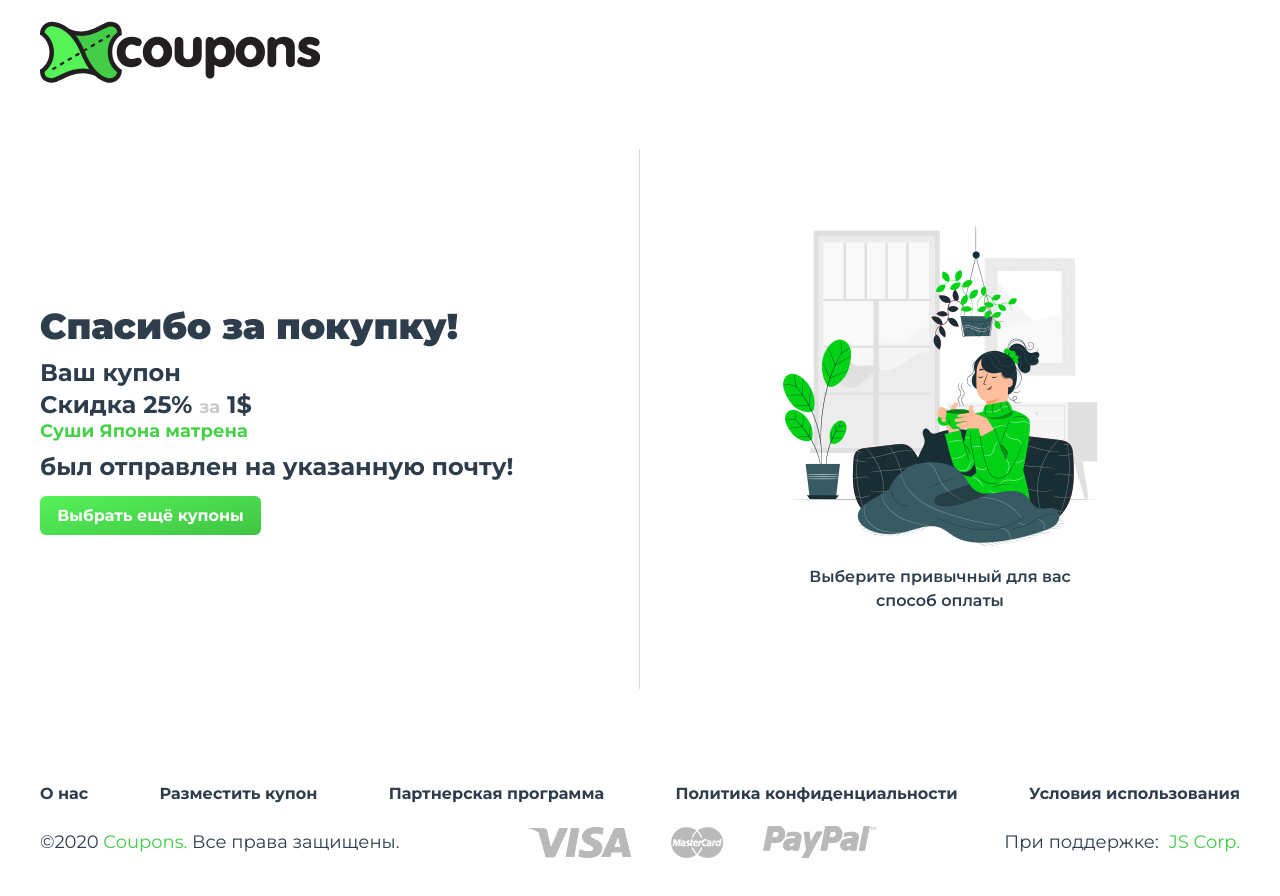
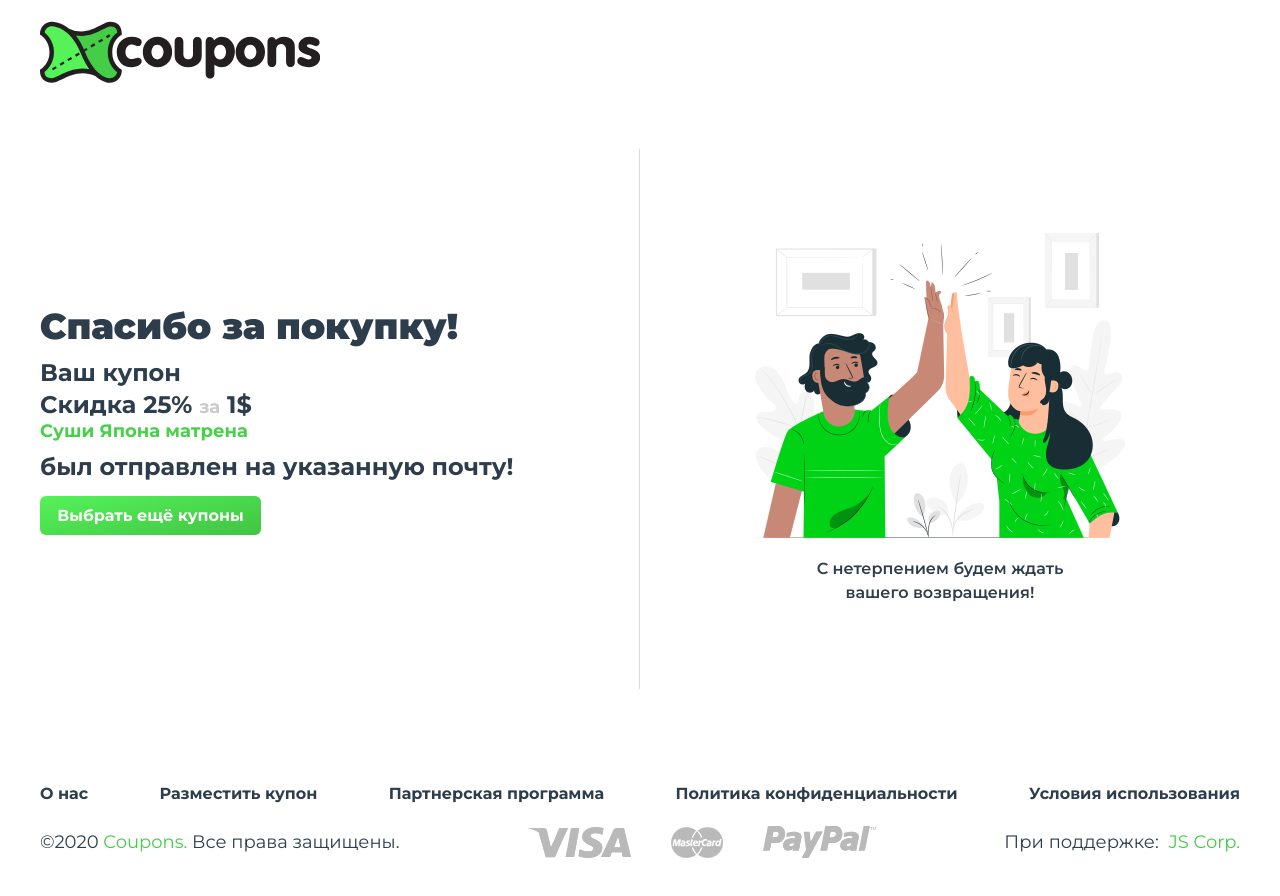
Before and after one commit to Nyppy/coupons, a Vue app: page /successful-payment in a window 1280 px wide. Shown: the top 896 px of the page. Built offline with nearby package versions, Linux system fonts and the light colour scheme; what vue-inputmask would draw is missing.

Commit message:
change: change right side in success page

```diff
--- a/src/views/AppSuccessPage.vue
+++ b/src/views/AppSuccessPage.vue
@@ -21,9 +21,9 @@
                     </div>
                     <div class="success-page__rightside">
                         <div class="success-page__rightside-inner">
-                            <img class="success-page__rightside-img" src="../assets/img/img-footer2.png" alt="tea">
+                            <img class="success-page__rightside-img" src="../assets/img/img-footer3.png" alt="Success">
                             <div class="success-page__rightside-text">
-                                Выберите привычный для вас способ оплаты
+                                С нетерпением будем ждать вашего возвращения!
                             </div>
                         </div>
                     </div>
```
